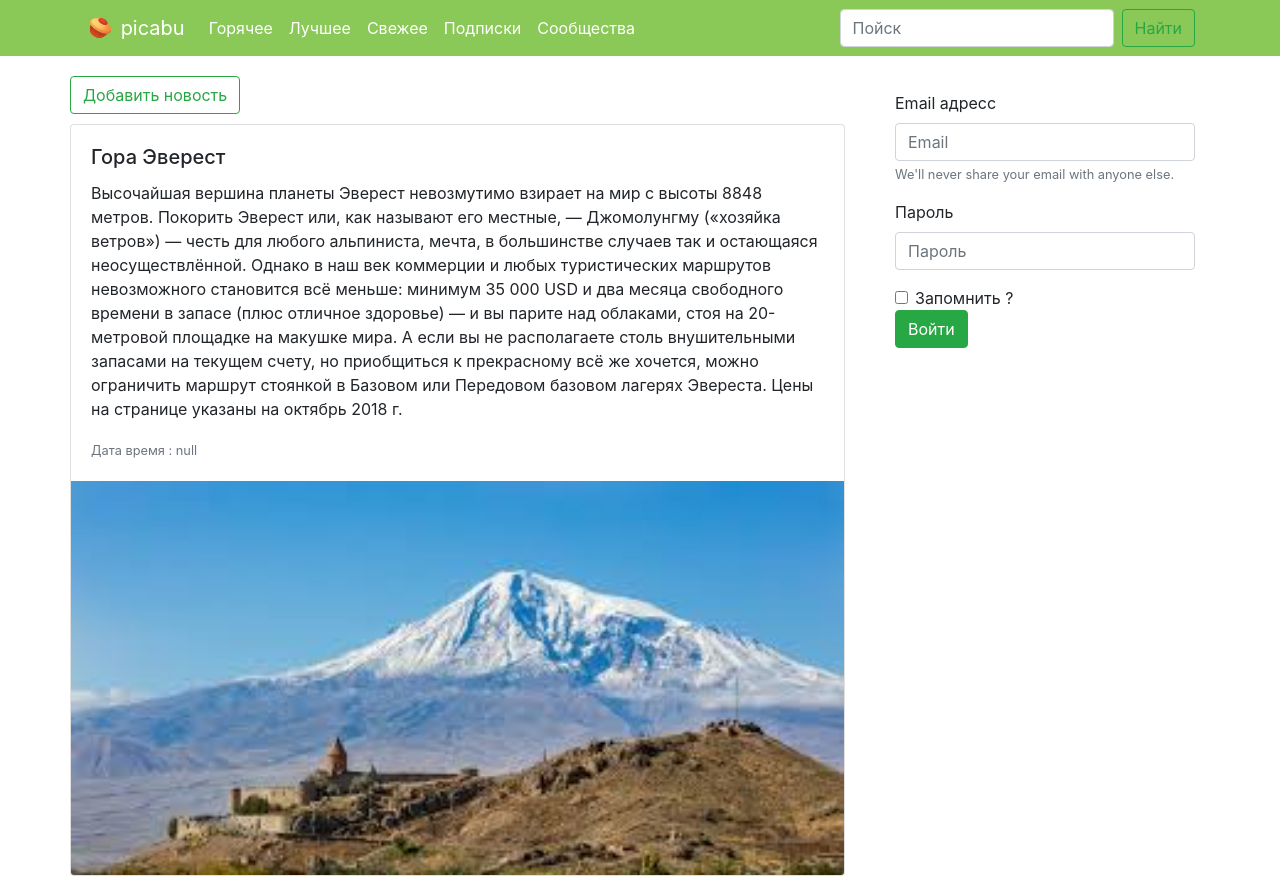
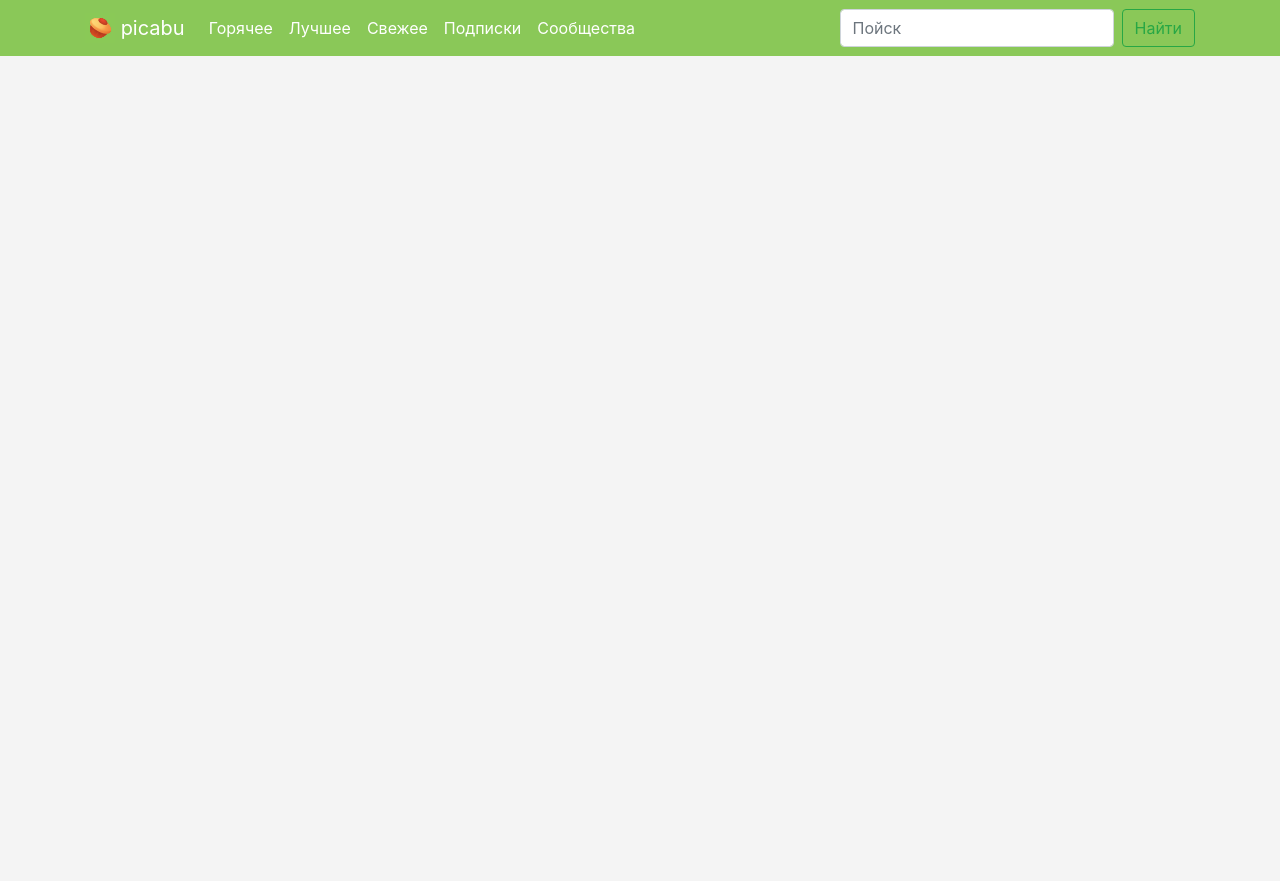
Before and after one commit to iskander1234/Picabu, an Angular app in the folder picabu/: page /#/ in a window 1280 px wide. After the commit the page ends 800 px from the top, so only its background shows below. Built offline with nearby package versions, Linux system fonts and the light colour scheme.

Commit message:
Изменил app.component.html для версткий

```diff
--- a/picabu/src/app/app.component.html
+++ b/picabu/src/app/app.component.html
@@ -9,10 +9,10 @@
 </head>
 <body>
 <app-header></app-header>
+
 <div class="container">
   <div class="row">
-    <app-addnews></app-addnews>
-    <app-login></app-login>
+    <router-outlet></router-outlet>
   </div>
 </div>
 </body>
```
